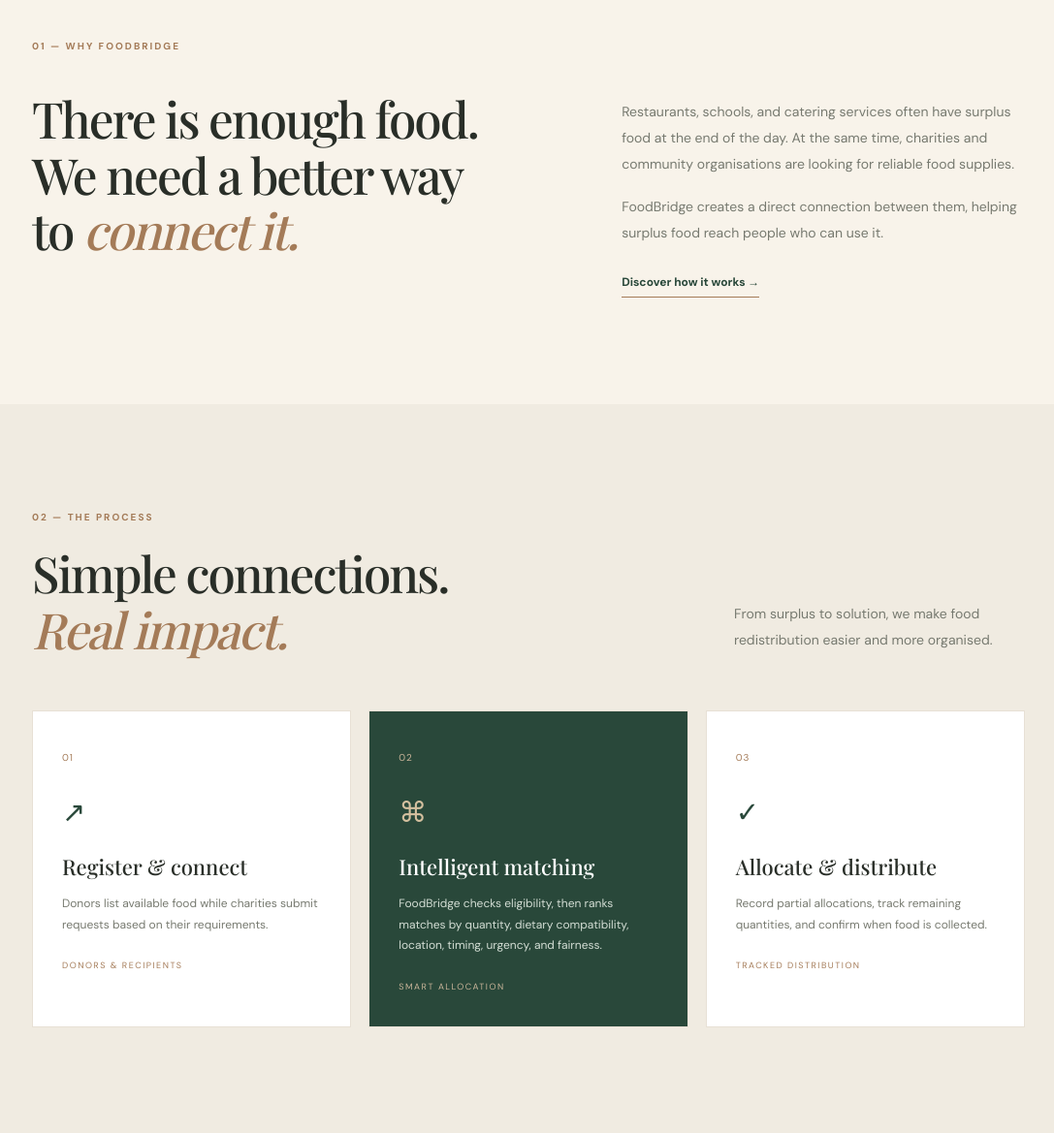
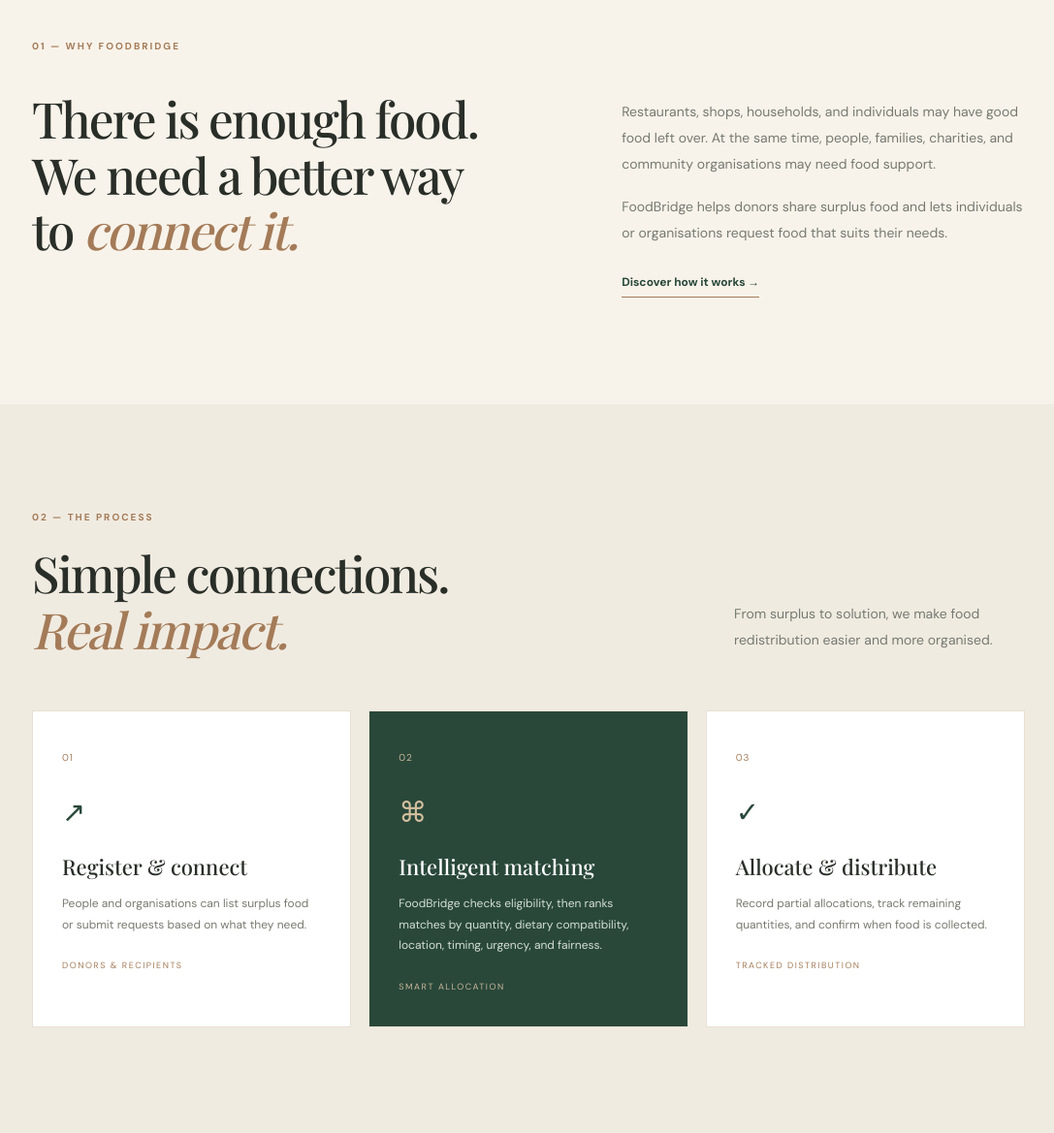
Before and after one commit to AD-Dangerex/MealsMatch, a Flask app: page / in a window 1280 px wide. Shown: the part 943-2112 px from the top of the page at 97% size, without its empty margins (95-1182 px from the left). Run offline with Flask 3, Linux system fonts and the light colour scheme; data that the repository does not hold is empty.

Commit message:
Allow individuals to donate and request food
Support individual profiles alongside organisations so people and households can share surplus food or request food through the existing matching workflow.

Co-authored-by: Copilot <223556219+Copilot@users.noreply.github.com>

```diff
--- a/app.py
+++ b/app.py
@@ -206,12 +206,20 @@ def register():
         phone = request.form.get("phone", "").strip()
         organization_type = request.form.get("organization_type", "").strip()
         allowed_types = {
-            "donor": {"Restaurant", "Grocery store", "Farm", "Caterer", "Other"},
+            "donor": {
+                "Restaurant",
+                "Grocery store",
+                "Farm",
+                "Caterer",
+                "Individual",
+                "Other",
+            },
             "recipient": {
                 "Food bank",
                 "Community kitchen",
                 "Shelter",
                 "School",
+                "Individual",
                 "Other",
             },
         }
@@ -390,12 +398,20 @@ def complete_google_profile():
         city = request.form.get("city", "").strip()
         phone = request.form.get("phone", "").strip()
         allowed_types = {
-            "donor": {"Restaurant", "Grocery store", "Farm", "Caterer", "Other"},
+            "donor": {
+                "Restaurant",
+                "Grocery store",
+                "Farm",
+                "Caterer",
+                "Individual",
+                "Other",
+            },
             "recipient": {
                 "Food bank",
                 "Community kitchen",
                 "Shelter",
                 "School",
+                "Individual",
                 "Other",
             },
         }
@@ -406,9 +422,9 @@ def complete_google_profile():
             people_served = -1
 
         if role not in allowed_types:
-            flash("Choose whether your organisation donates or receives food.", "error")
+            flash("Choose whether you want to donate or receive food.", "error")
         elif not organization or len(organization) > 120 or not city or len(city) > 100:
-            flash("Enter an organisation name and city.", "error")
+            flash("Enter your name or organisation name and city.", "error")
         elif organization_type not in allowed_types[role]:
             flash("Choose a valid organisation type.", "error")
         elif phone and not re.fullmatch(r"[+0-9() .-]{7,40}", phone):
--- a/templates/form.html
+++ b/templates/form.html
@@ -7,7 +7,7 @@
         <div class="section-label">{{ "DONOR WORKSPACE" if mode == "donation" else "RECIPIENT WORKSPACE" }}</div>
         <h1>{{ "Share surplus food." if mode == "donation" else "Tell us what you need." }}</h1>
         <p class="form-intro">
-            {{ "Add accurate quantity and expiry details so organisations can find and collect your food." if mode == "donation" else "Describe the food category, quantity, and collection deadline for your organisation." }}
+            {{ "Add accurate quantity and expiry details so potential recipients can find and collect your food." if mode == "donation" else "Describe the food category, quantity, and collection deadline for yourself, your household, or your organisation." }}
         </p>
         <form method="post" class="stacked-form">
             <input type="hidden" name="csrf_token" value="{{ csrf_token() }}">
--- a/templates/index.html
+++ b/templates/index.html
@@ -35,8 +35,8 @@
     <div class="about-grid">
         <h2>There is enough food.<br>We need a better way<br>to <em>connect it.</em></h2>
         <div class="about-text">
-            <p>Restaurants, schools, and catering services often have surplus food at the end of the day. At the same time, charities and community organisations are looking for reliable food supplies.</p>
-            <p>FoodBridge creates a direct connection between them, helping surplus food reach people who can use it.</p>
+            <p>Restaurants, shops, households, and individuals may have good food left over. At the same time, people, families, charities, and community organisations may need food support.</p>
+            <p>FoodBridge helps donors share surplus food and lets individuals or organisations request food that suits their needs.</p>
             <a href="#how-it-works" class="text-link">Discover how it works →</a>
         </div>
     </div>
@@ -48,7 +48,7 @@
         <p>From surplus to solution, we make food redistribution easier and more organised.</p>
     </div>
     <div class="process-grid">
-        <article class="process-card"><span class="card-number">01</span><div class="process-icon">↗</div><h3>Register & connect</h3><p>Donors list available food while charities submit requests based on their requirements.</p><span class="card-footer">DONORS & RECIPIENTS</span></article>
+        <article class="process-card"><span class="card-number">01</span><div class="process-icon">↗</div><h3>Register & connect</h3><p>People and organisations can list surplus food or submit requests based on what they need.</p><span class="card-footer">DONORS & RECIPIENTS</span></article>
         <article class="process-card featured-card"><span class="card-number">02</span><div class="process-icon">⌘</div><h3>Intelligent matching</h3><p>FoodBridge checks eligibility, then ranks matches by quantity, dietary compatibility, location, timing, urgency, and fairness.</p><span class="card-footer">SMART ALLOCATION</span></article>
         <article class="process-card"><span class="card-number">03</span><div class="process-icon">✓</div><h3>Allocate & distribute</h3><p>Record partial allocations, track remaining quantities, and confirm when food is collected.</p><span class="card-footer">TRACKED DISTRIBUTION</span></article>
     </div>
@@ -106,7 +106,7 @@
             ] %}
                 <div class="weight-row"><div><strong>{{ label }}</strong><span>{{ weight }}</span></div><p>{{ description }}</p></div>
             {% endfor %}
-            <p class="matching-caveat">Scores are decision support. Organisations must verify quantities, labels, condition, transport, and applicable local food-safety rules directly.</p>
+            <p class="matching-caveat">Scores are decision support. Participants must verify quantities, labels, condition, transport, and applicable local food-safety rules directly.</p>
         </article>
     </div>
 </section>
@@ -115,13 +115,13 @@
     <div class="section-label">06 — BETTER HANDOVERS</div>
     <div class="section-heading">
         <div><h2>Useful details make<br><em>coordination easier.</em></h2></div>
-        <p>Each listing and request captures practical information so organisations can decide whether a match works for them before confirming an allocation.</p>
+        <p>Each listing and request captures practical information so people and organisations can decide whether a match works for them before confirming an allocation.</p>
     </div>
     <div class="details-grid">
         <article class="detail-card"><span>01</span><h3>Food and quantity</h3><p>Category, name, amount, unit, dietary tags, allergen details, and packaging notes make listings more descriptive.</p></article>
         <article class="detail-card"><span>02</span><h3>Storage and timing</h3><p>Storage method, preparation time, use-by time, and pickup windows help participants assess practical fit.</p></article>
-        <article class="detail-card"><span>03</span><h3>Recipient context</h3><p>Organisation type, expected people supported, dietary needs, storage capacity, and urgency add useful request context.</p></article>
-        <article class="detail-card"><span>04</span><h3>Private contact</h3><p>Phone details are kept off public listings and are shared with the other organisation only after an allocation.</p></article>
+        <article class="detail-card"><span>03</span><h3>Recipient context</h3><p>Recipient type, expected people supported, dietary needs, storage capacity, and urgency add useful request context.</p></article>
+        <article class="detail-card"><span>04</span><h3>Private contact</h3><p>Phone details are kept off public listings and are shared with the matched participant only after an allocation.</p></article>
     </div>
     <div class="safety-banner">
         <strong>Important: FoodBridge is a coordination tool, not a food-safety authority.</strong>
@@ -133,7 +133,7 @@
     <div class="section-label">07 — COMMON QUESTIONS</div>
     <h2>Clear expectations.<br><em>Better collaboration.</em></h2>
     <div class="faq-grid">
-        <details><summary>Who can create an account?</summary><p>Food donors and recipient organisations can register. Admin accounts are created separately by the site operator and cannot be selected in public registration.</p></details>
+        <details><summary>Who can create an account?</summary><p>Individuals and organisations can register as a food donor or recipient. Each account chooses one role; to use both workflows, create a separate account for each. Admin accounts are created separately by the site operator.</p></details>
         <details><summary>How are recommendations ranked?</summary><p>Ineligible pairs are removed first. Eligible matches receive a weighted score based on quantity, compatibility, city, timing, urgency, and recent allocation history. Open “See match score breakdown” in a dashboard to inspect a specific result.</p></details>
         <details><summary>Does a high score mean the food is safe?</summary><p>No. A score reflects only the data entered into the system. It is not a safety inspection or certification, and the participating organisations must verify all details themselves.</p></details>
         <details><summary>How are quantities and privacy handled?</summary><p>Matching compares like units only. Public pages show aggregate platform counts; contact numbers and pickup instructions are restricted to participants in a recorded allocation.</p></details>
```
Also changed, not shown: templates/auth.html (+9 -8 lines), templates/dashboard.html (+4 -4 lines), templates/google_profile.html (+8 -7 lines), README.md.
